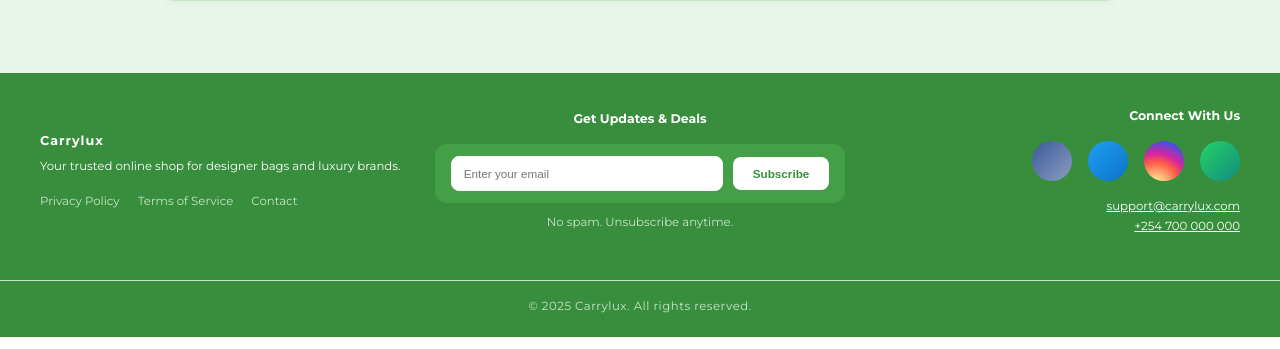
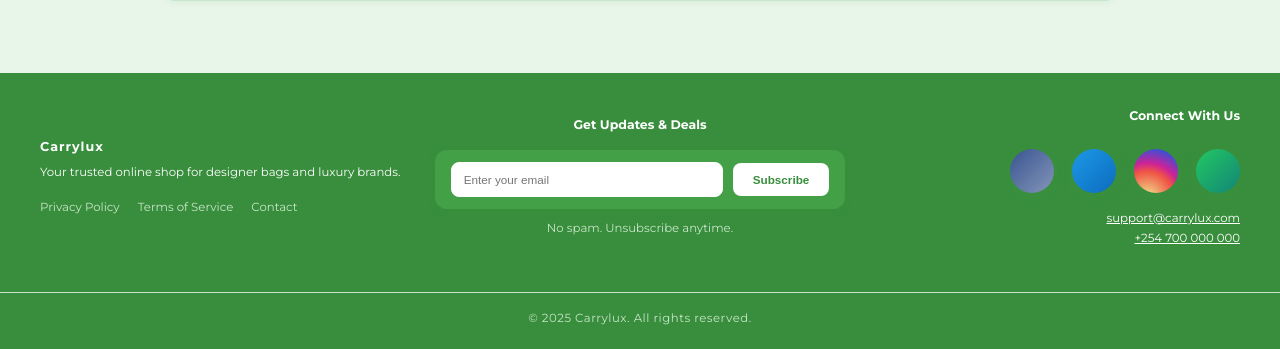
Before and after one commit to WangilaPrish/carrylux, a Django app: page /about/ in a window 1280 px wide. Shown: the part 672-1021 px from the top of the page. Run offline with Django 5.2, Linux system fonts and the light colour scheme.

Commit message:
Refactor footer social media links for improved layout and interactivity

```diff
--- a/shop/templates/base.html
+++ b/shop/templates/base.html
@@ -73,6 +73,52 @@
             box-shadow: 0 2px 6px rgba(67, 160, 71, 0.08);
             padding: 24px;
         }
+
+        .footer-social {
+            display: flex;
+            gap: 18px;
+            margin-top: 8px;
+        }
+
+        .footer-social a {
+            width: 44px;
+            height: 44px;
+            border-radius: 50%;
+            display: flex;
+            align-items: center;
+            justify-content: center;
+            font-size: 1.5em;
+            box-shadow: 0 4px 16px rgba(67, 160, 71, 0.18);
+            transition: transform 0.2s, box-shadow 0.2s, filter 0.2s;
+            filter: brightness(0.95);
+            background: #fff;
+        }
+
+        .footer-social a:hover {
+            transform: scale(1.15);
+            box-shadow: 0 8px 24px rgba(67, 160, 71, 0.25);
+            filter: brightness(1.1);
+        }
+
+        .footer-social .facebook {
+            background: linear-gradient(135deg, #3b5998, #8b9dc3);
+            color: #fff;
+        }
+
+        .footer-social .twitter {
+            background: linear-gradient(135deg, #1da1f2, #0e71c8);
+            color: #fff;
+        }
+
+        .footer-social .instagram {
+            background: radial-gradient(circle at 30% 110%, #fdf497 0%, #fd5949 45%, #d6249f 60%, #285aeb 90%);
+            color: #fff;
+        }
+
+        .footer-social .whatsapp {
+            background: linear-gradient(135deg, #25d366, #128c7e);
+            color: #fff;
+        }
     </style>
     {% block extra_head %}{% endblock %}
 </head>
@@ -128,23 +174,11 @@
             <div
                 style="flex:1;min-width:220px;text-align:right;display:flex;flex-direction:column;align-items:flex-end;justify-content:center;">
                 <h2 style="color:#fff;font-size:0.98em;font-weight:700;margin-bottom:18px;">Connect With Us</h2>
-                <div style="display:flex;gap:16px;">
-                    <a href="#" title="Facebook"
-                        style="background:linear-gradient(135deg,#3b5998,#8b9dc3);color:#fff;border-radius:50%;width:40px;height:40px;display:flex;align-items:center;justify-content:center;font-size:1.2em;box-shadow:0 2px 8px rgba(67,160,71,0.10);transition:transform 0.2s,box-shadow 0.2s;outline:none;border:none;">
-                        <i class="fab fa-facebook-f"></i>
-                    </a>
-                    <a href="#" title="Twitter"
-                        style="background:linear-gradient(135deg,#1da1f2,#0e71c8);color:#fff;border-radius:50%;width:40px;height:40px;display:flex;align-items:center;justify-content:center;font-size:1.2em;box-shadow:0 2px 8px rgba(67,160,71,0.10);transition:transform 0.2s,box-shadow 0.2s;outline:none;border:none;">
-                        <i class="fab fa-twitter"></i>
-                    </a>
-                    <a href="#" title="Instagram"
-                        style="background:radial-gradient(circle at 30% 110%,#fdf497 0%,#fdf497 5%,#fd5949 45%,#d6249f 60%,#285AEB 90%);color:#fff;border-radius:50%;width:40px;height:40px;display:flex;align-items:center;justify-content:center;font-size:1.2em;box-shadow:0 2px 8px rgba(67,160,71,0.10);transition:transform 0.2s,box-shadow 0.2s;outline:none;border:none;">
-                        <i class="fab fa-instagram"></i>
-                    </a>
-                    <a href="#" title="WhatsApp"
-                        style="background:linear-gradient(135deg,#25d366,#128c7e);color:#fff;border-radius:50%;width:40px;height:40px;display:flex;align-items:center;justify-content:center;font-size:1.2em;box-shadow:0 2px 8px rgba(67,160,71,0.10);transition:transform 0.2s,box-shadow 0.2s;outline:none;border:none;">
-                        <i class="fab fa-whatsapp"></i>
-                    </a>
+                <div class="footer-social">
+                    <a href="#" class="facebook" title="Facebook"><i class="fab fa-facebook-f"></i></a>
+                    <a href="#" class="twitter" title="Twitter"><i class="fab fa-twitter"></i></a>
+                    <a href="#" class="instagram" title="Instagram"><i class="fab fa-instagram"></i></a>
+                    <a href="#" class="whatsapp" title="WhatsApp"><i class="fab fa-whatsapp"></i></a>
                 </div>
                 <p style="color:#c8e6c9;font-size:0.92em;margin-top:18px;text-align:right;">
                     <span style="display:inline-block;margin-bottom:6px;">
```
